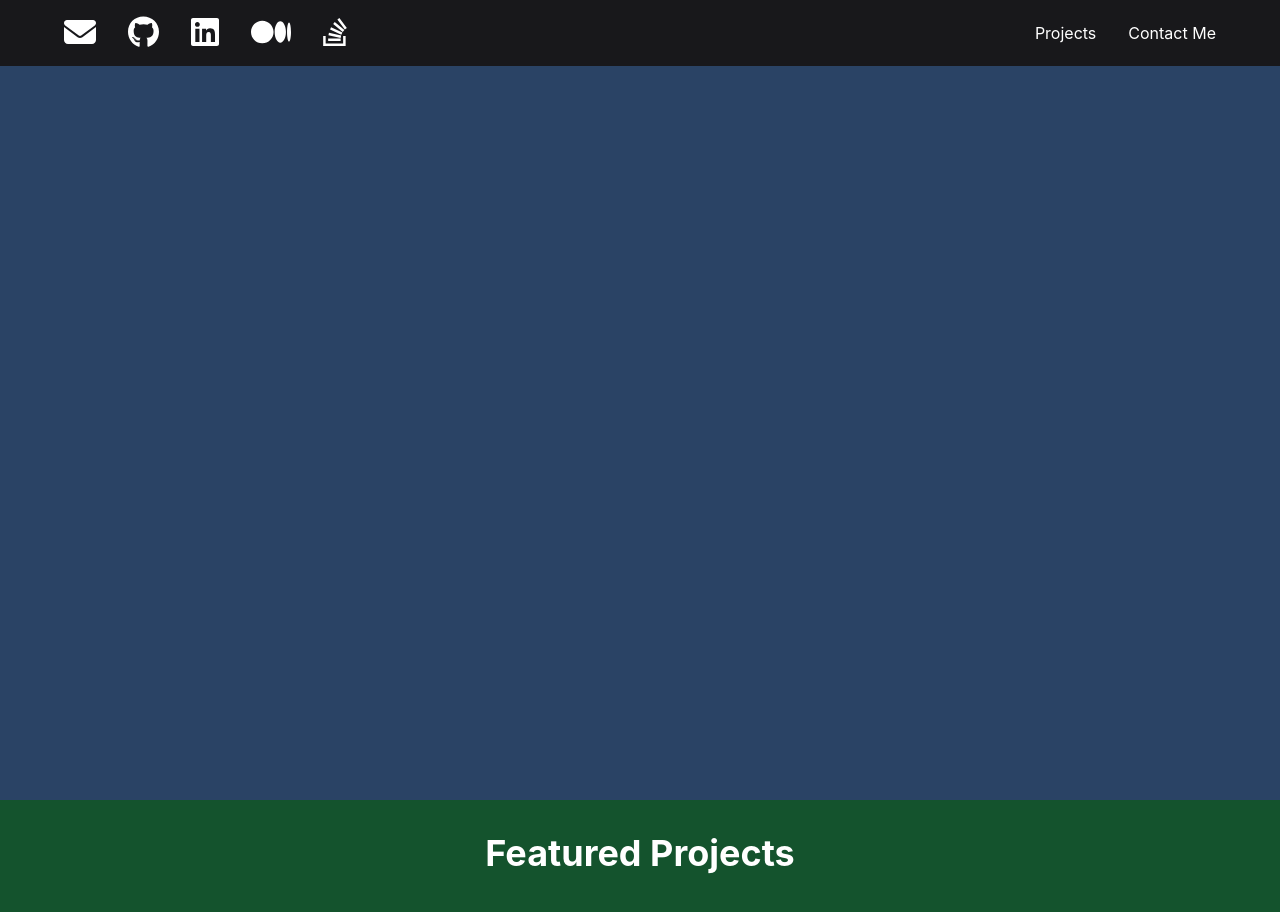
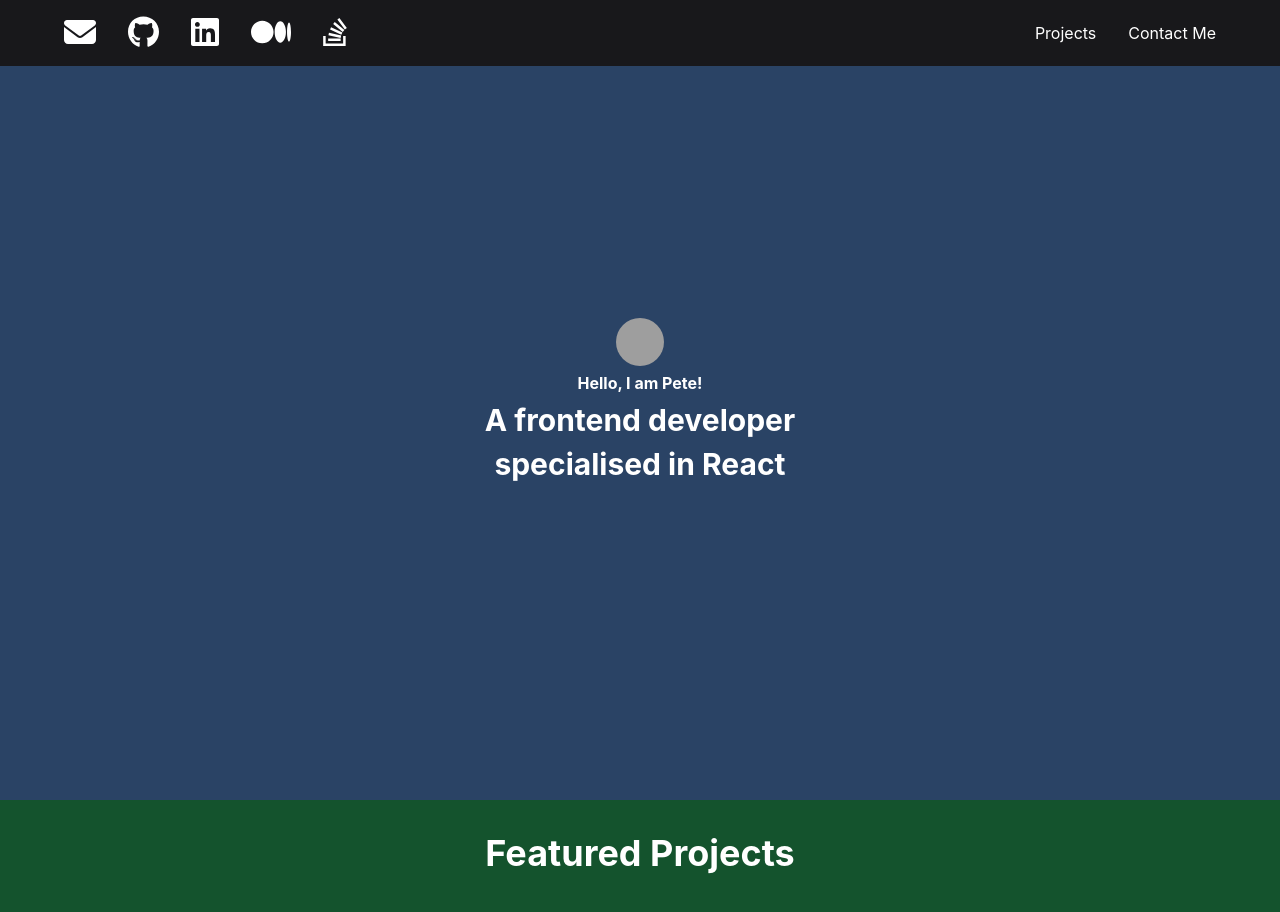
Before and after one commit to maurajoglekar/coursera_my_portfolio, a React (Create React App) app: page / in a window 1280 px wide. Shown: the top 912 px of the page. Built offline with nearby package versions, Linux system fonts and the light colour scheme; grey boxes are pictures that could not be loaded.

Commit message:
landing section

```diff
--- a/src/components/LandingSection.js
+++ b/src/components/LandingSection.js
@@ -15,7 +15,18 @@ const LandingSection = () => (
     isDarkBackground
     backgroundColor="#2A4365"
   >
-
+    <VStack w="1024px" p={32} alignItems="center">
+      <Avatar name="Maura Joglekar" src="https://i.pravatar.cc/150?img=7" />
+      <Heading as="h4" size="sm">
+        {greeting}
+      </Heading>
+      <Heading as="h3" size="lg">
+        {bio1}
+      </Heading>
+      <Heading as="h3" size="lg">
+        {bio2}
+      </Heading>
+    </VStack>
   </FullScreenSection>
 );
 
```
